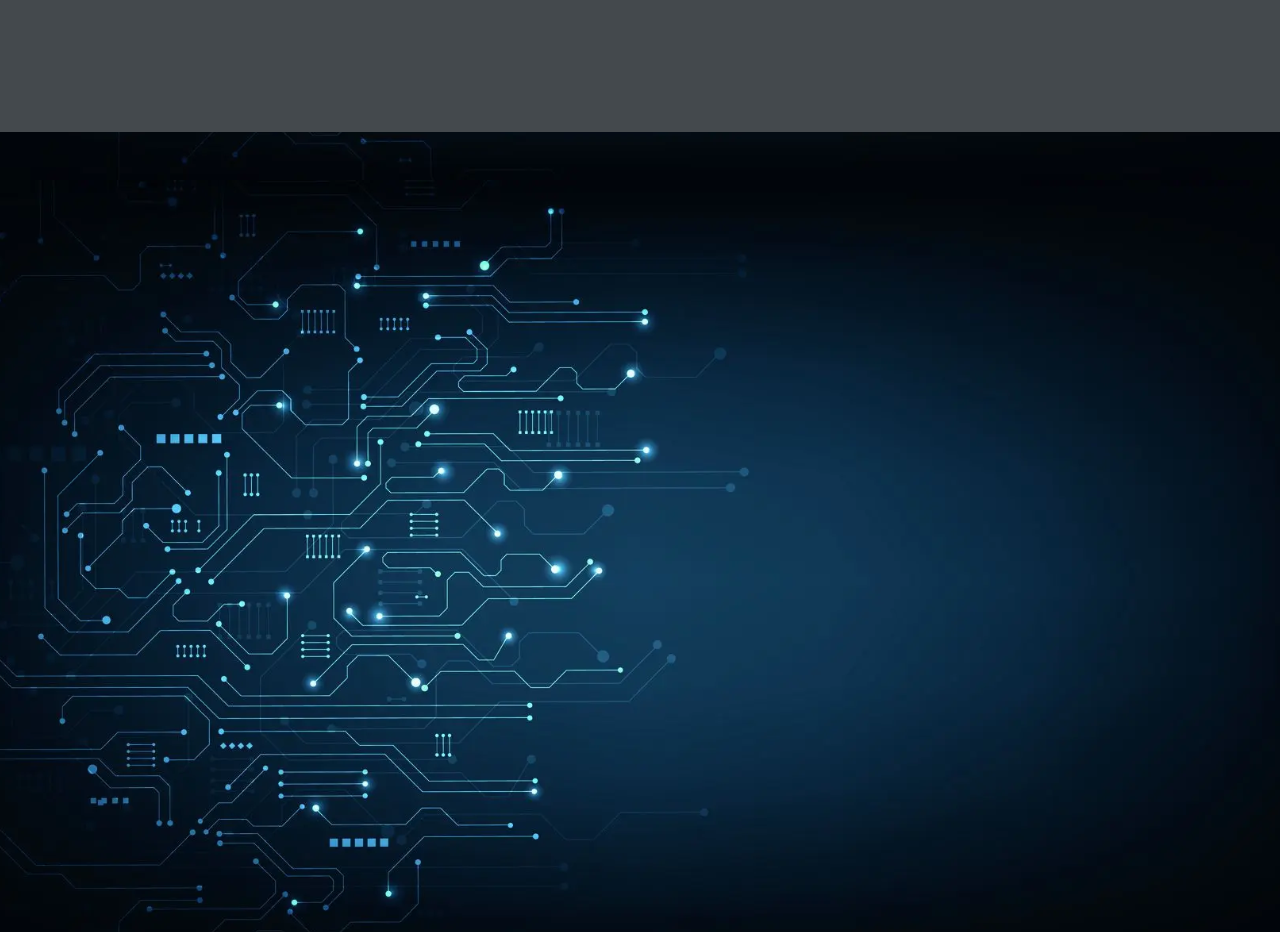
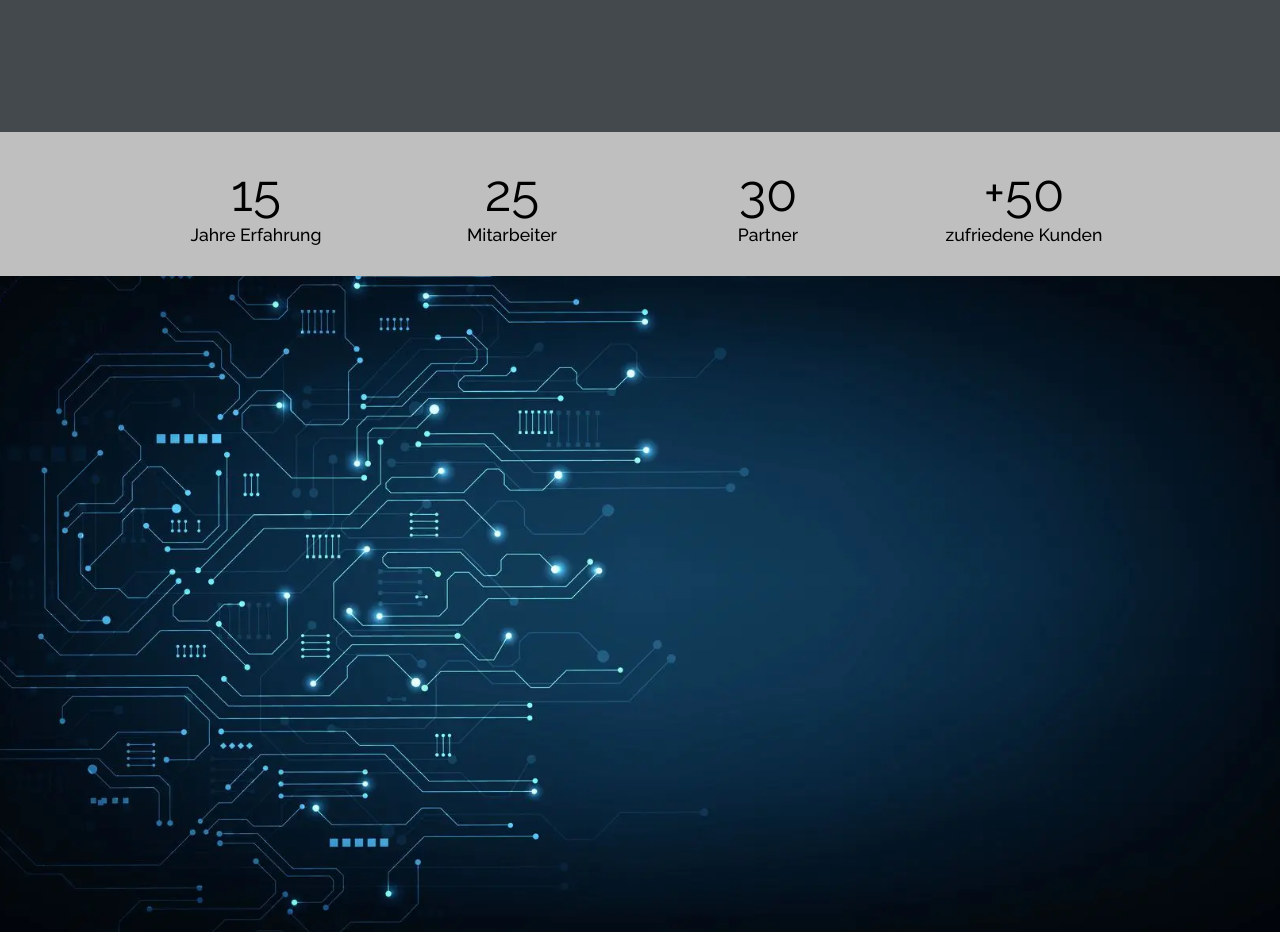
Before and after one commit to ilhmpy/InducioCopy, a React (Create React App) app: page / in a window 1280 px wide. Shown: the part 1420-2352 px from the top of the page. Built offline with nearby package versions, Linux system fonts and the light colour scheme.

Commit message:
Years Statistic

```diff
--- /dev/null
+++ b/src/components/YearsStatistic.jsx
@@ -0,0 +1,52 @@
+import { Container } from "./Container"
+import styled from "styled-components"
+
+export const YearsStatistic = () => {
+    return (
+        <YearsStatisticContainer>
+            <Container flex>
+                <YearsStatisticItem>
+                    <YearsItem>15</YearsItem>
+                    <YearsText>Jahre Erfahrung</YearsText>
+                </YearsStatisticItem>
+                <YearsStatisticItem>
+                    <YearsItem>25</YearsItem>
+                    <YearsText>Mitarbeiter</YearsText>
+                </YearsStatisticItem>
+                <YearsStatisticItem>
+                    <YearsItem>30</YearsItem>
+                    <YearsText>Partner</YearsText>
+                </YearsStatisticItem>
+                <YearsStatisticItem>
+                    <YearsItem>+50</YearsItem>
+                    <YearsText>zufriedene Kunden</YearsText>
+                </YearsStatisticItem>
+            </Container>
+        </YearsStatisticContainer>
+    )
+}
+
+const YearsStatisticContainer = styled.section`
+    background: #BFBFBF;
+    width: 100%;
+    height: 9em;
+`;
+
+const YearsStatisticItem = styled.div`
+    display: flex;
+    justify-content: center;
+    align-items: center;
+    height: 100%;
+    width: 25%;
+    flex-direction: column;
+`;
+
+const YearsItem = styled.div`
+    font-size: 3.2em;
+    line-height: 1.2em;
+`;
+
+const YearsText = styled.div`
+    font-size: 1.1em;
+    font-weight: 500;
+`;
--- a/src/components/index.js
+++ b/src/components/index.js
@@ -3,3 +3,4 @@ export { Navigation } from "./Navigation";
 export { PageDesc } from "./PageDesc";
 export { InfoPages } from "./InfoPages";
 export { Slider } from "./Slider";
+export { YearsStatistic } from "./YearsStatistic";
--- a/src/pages/Home.jsx
+++ b/src/pages/Home.jsx
@@ -1,5 +1,5 @@
 import React from "react";
-import { InfoPages, PageDesc, Slider } from "../components";
+import { InfoPages, PageDesc, Slider, YearsStatistic } from "../components";
 
 export const Home = () => {
     return (
@@ -7,6 +7,7 @@ export const Home = () => {
             <PageDesc />
             <InfoPages />
             <Slider />
+            <YearsStatistic />
         </>
     )
 }
```
